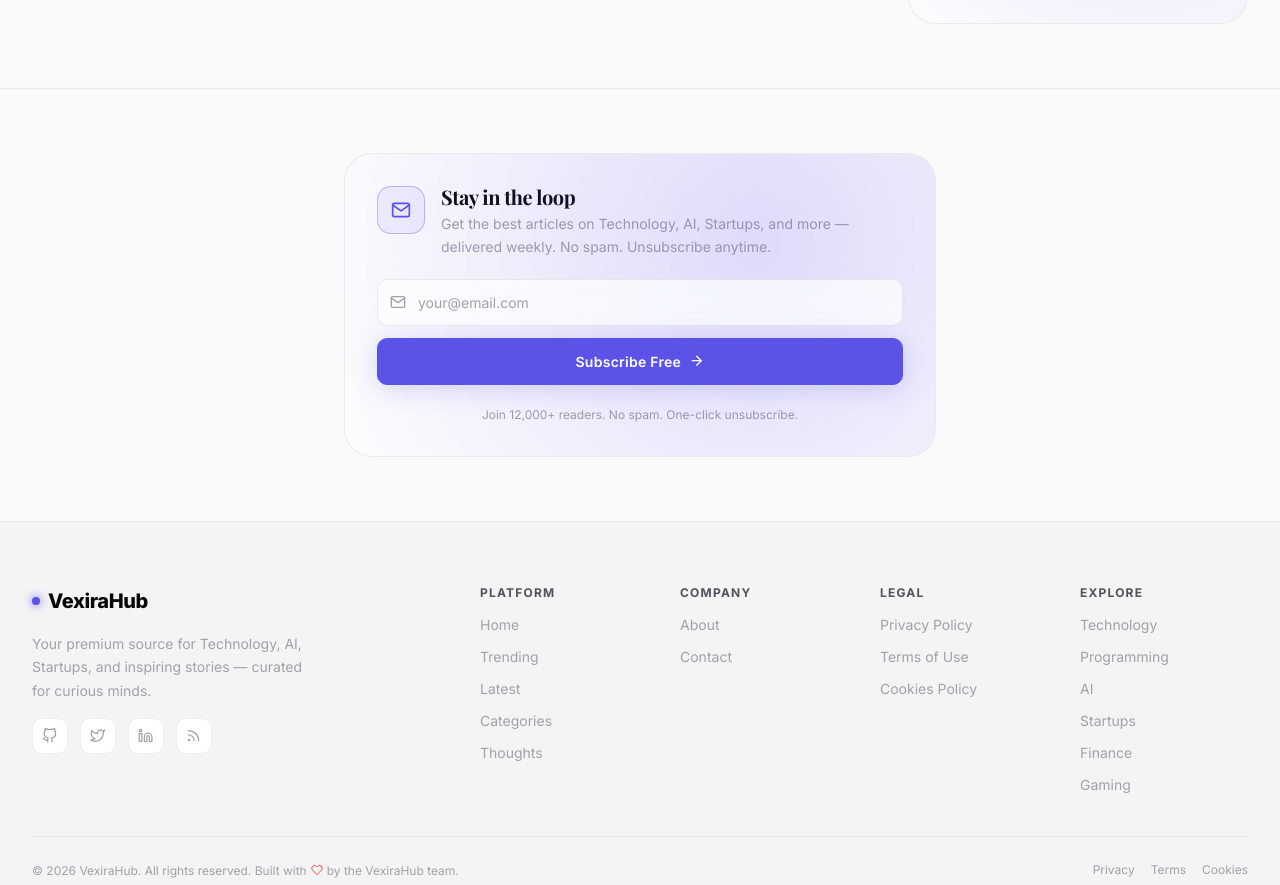
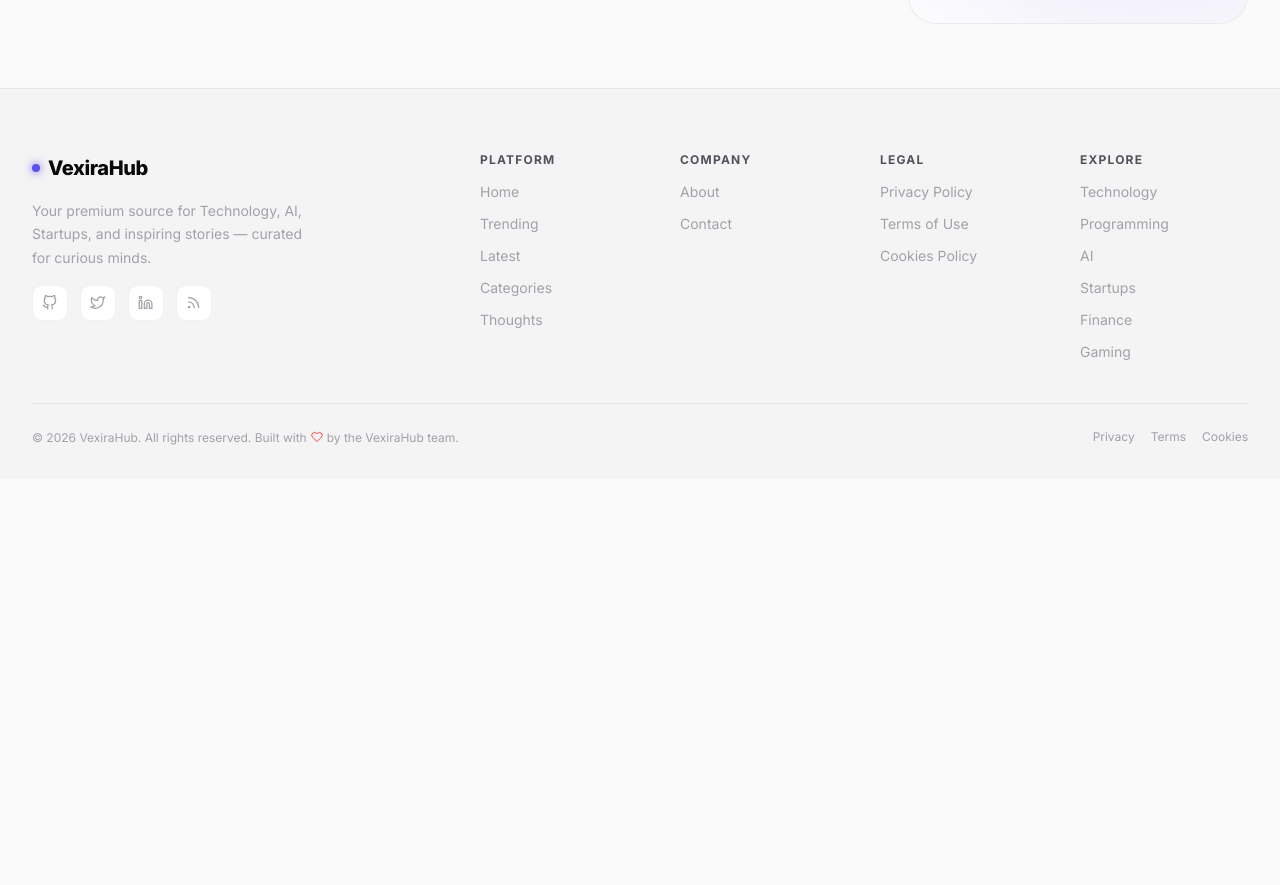
Before and after one commit to nitinjswgithub066/blog-client-web, a Next.js app: page / in a window 1280 px wide. Shown: the part 4116-5001 px from the top of the page. After the commit the page ends 4595 px from the top, so only its background shows below. Built offline with nearby package versions, Linux system fonts and the light colour scheme; no server answers; a web font is replaced by a local one.

Commit message:
fix: remove duplicate Newsletter and fix Input hydration mismatch caused by browser extensions

```diff
--- a/src/app/page.tsx
+++ b/src/app/page.tsx
@@ -18,7 +18,6 @@ export default function HomePage() {
       <TrendingSection />
       <CategorySection />
       <LatestPostsSection limit={6} showSidebar />
-      <NewsletterSection />
     </>
   );
 }
--- a/src/components/ui/Input/Input.tsx
+++ b/src/components/ui/Input/Input.tsx
@@ -40,7 +40,7 @@ export default function Input({
         </label>
       )}
 
-      <div className={cn(styles.inputWrapper, styles[variant], error && styles.hasError)}>
+      <div className={cn(styles.inputWrapper, styles[variant], error && styles.hasError)} suppressHydrationWarning>
         {leftIcon && (
           <span className={styles.leftIcon} aria-hidden="true">
             {leftIcon}
```
